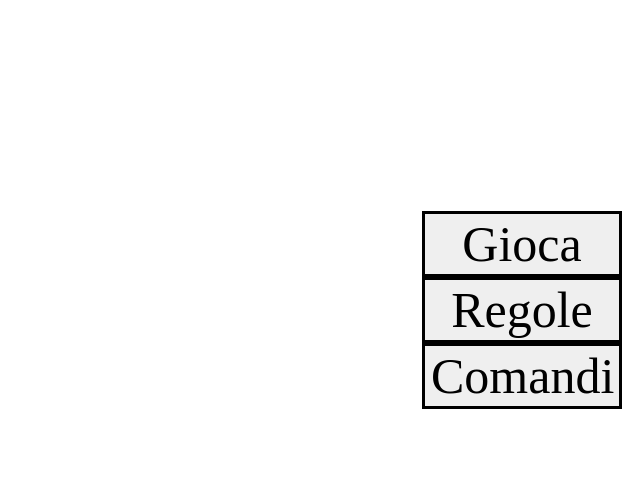
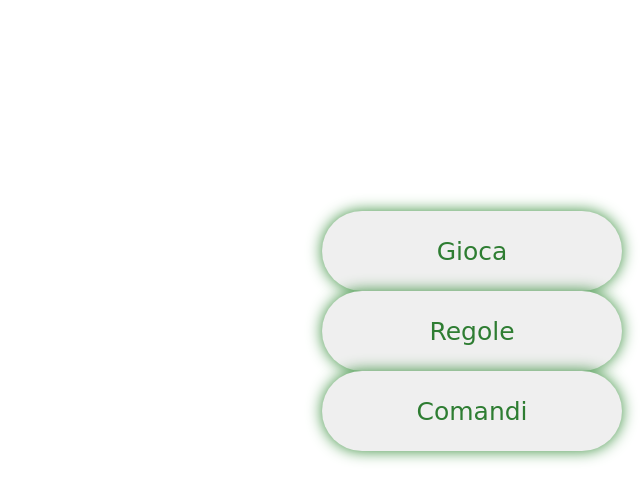
Before and after one commit to MatteoGianfa/Caccia-al-UBoot-, a PHP site: page / in a window 1280 px wide. Shown: the part 162-663 px from the top of the page, without its empty margins (640-1280 px from the left). Run offline with PHP 8.4, Linux system fonts and the light colour scheme.

Commit message:
Update stile.css

```diff
--- a/stile.css
+++ b/stile.css
@@ -1,9 +1,13 @@
 .bott{
-  border: solid;
-  width:200px;
-  height:50;
-  font-family:Sigmar;
-  font-size:50px;
+  width:300px;
+  height:80px;
+  border-color:transparent;
+  border-radius:40px;
+  box-shadow:0px 0px 15px #388e3c;
+  font-size:25px;
+  font-family:'Pacifico',cursive;
+  color:#2e7d32;
+
 }
 .tito{
   font-weight:bold;
```
